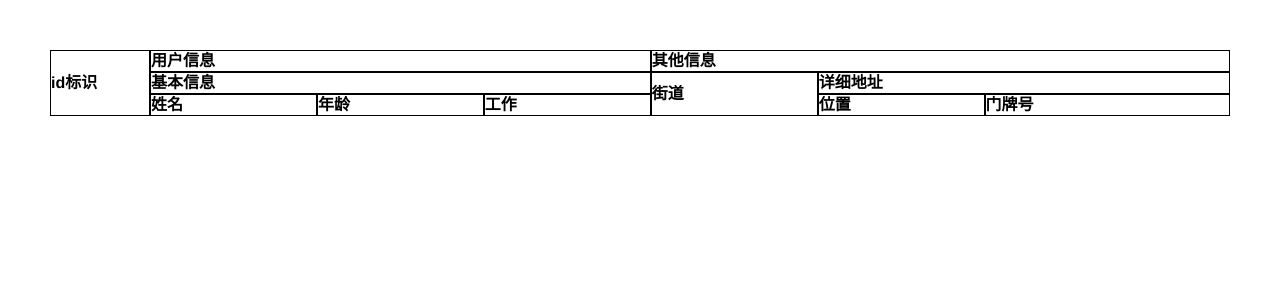
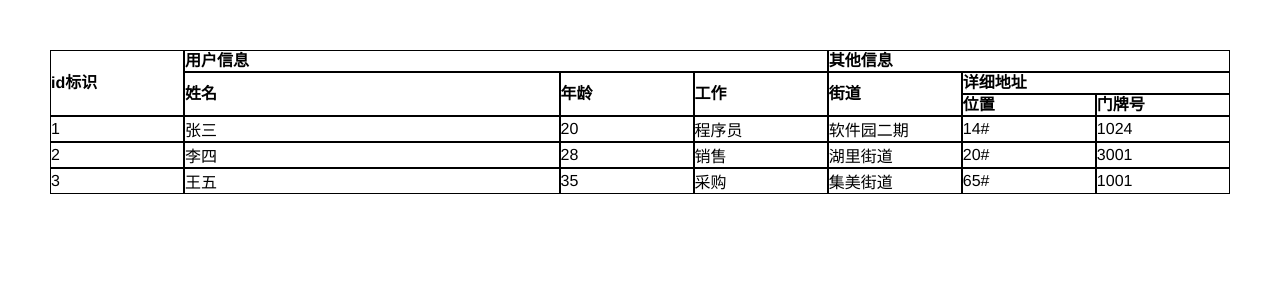
Before and after one commit to kitorv/voce-ui, a Vue app: page / in a window 1280 px wide. Shown: the top 300 px of the page. Built offline with nearby package versions, Linux system fonts and the light colour scheme.

Commit message:
固定宽度

```diff
--- /dev/null
+++ b/packages/components/datagrid-body.vue
@@ -0,0 +1,45 @@
+<template>
+  <table class="vk-datagrid--header-table" cellspacing="0" cellpadding="0" border="0">
+    <v-datagrid-colgroup :columns="leafColumns"></v-datagrid-colgroup>
+    <tr v-for="(row, index) in dataSource" :key="index">
+      <td v-for="(column, index) in leafColumns" :key="index">{{row[column.key]}}</td>
+    </tr>
+  </table>
+</template>
+
+<script>
+import VDatagridColgroup from "./datagrid-colgroup";
+
+export default {
+  components: { VDatagridColgroup },
+  data() {
+    return {};
+  },
+  props: {
+    leafColumns: Array,
+    dataSource: Array
+  },
+  mounted() {
+    console.log(this.dataSource);
+  }
+};
+</script>
+
+<style lang="scss" scoped>
+.vk-datagrid--header-table {
+  border-collapse: separate;
+  width: 100%;
+  table-layout: fixed;
+
+  td {
+    min-width: 0;
+    box-sizing: border-box;
+    vertical-align: middle;
+    position: relative;
+    text-align: left;
+    border: 1px solid #000;
+    word-wrap: break-word;
+    word-break: break-all;
+  }
+}
+</style>
--- a/packages/components/datagrid-header.vue
+++ b/packages/components/datagrid-header.vue
@@ -34,10 +34,10 @@ export default {
 
 <style lang="scss" scoped>
 .vk-datagrid--header-table {
-  // table-layout: fixed;
+  table-layout: fixed;
   border-collapse: separate;
   width: 100%;
-  font-variant: tabular-nums;
+
   th {
     min-width: 0;
     box-sizing: border-box;
--- a/packages/components/datagrid.vue
+++ b/packages/components/datagrid.vue
@@ -2,15 +2,19 @@
   <div class="vk-datagrid">
     <div class="vk-datagrid--header">
       <v-data-grid-header :columns="columnRows" :leaf-columns="leafColumns"></v-data-grid-header>
+    </div>
+    <div class="vk-datagrid--header">
+      <v-data-grid-body :data-source="dataSource" :leaf-columns="leafColumns"></v-data-grid-body>
     </div>
   </div>
 </template>
 
 <script>
 import VDataGridHeader from "./datagrid-header";
+import VDataGridBody from "./datagrid-body";
 
 export default {
-  components: { VDataGridHeader },
+  components: { VDataGridHeader, VDataGridBody },
   data() {
     return {
       columnRows: [],
@@ -21,7 +25,8 @@ export default {
     columns: {
       required: true,
       type: Array
-    }
+    },
+    dataSource: Array
   },
   methods: {
     setRenderOptions() {
@@ -71,7 +76,6 @@ export default {
       // 设置初始话数据
       this.columnRows = rows;
       this.leafColumns = leafColumns;
-      console.log(leafColumns, 0);
     }
   },
   created() {
--- a/src/App.vue
+++ b/src/App.vue
@@ -1,6 +1,6 @@
 <template>
   <div id="app">
-    <v-data-grid :columns="columns"></v-data-grid>
+    <v-data-grid :columns="columns" :data-source="dataSource"></v-data-grid>
   </div>
 </template>
 
@@ -17,28 +17,52 @@ export default {
         {
           title: "用户信息",
           children: [
-            {
-              title: "基本信息",
-              children: [
-                { key: "name", title: "姓名" },
-                { key: "age", title: "年龄" },
-                { key: "work", title: "工作" }
-              ]
-            }
+            { key: "name", title: "姓名", width: 280 },
+            { key: "age", title: "年龄", width: 100 },
+            { key: "work", title: "工作", width: 100 }
           ]
         },
         {
           title: "其他信息",
           children: [
-            { key: "street", title: "街道" },
+            { key: "street", title: "街道", width: 100 },
             {
               title: "详细地址",
               children: [
-                { key: "building", title: "位置" },
-                { key: "doorNo", title: "门牌号" }
+                { key: "building", title: "位置", width: 100 },
+                { key: "doorNo", title: "门牌号", width: 100 }
               ]
             }
           ]
+        }
+      ],
+      dataSource: [
+        {
+          id: 1,
+          name: "张三",
+          age: 20,
+          work: "程序员",
+          street: "软件园二期",
+          building: "14#",
+          doorNo: "1024"
+        },
+        {
+          id: 2,
+          name: "李四",
+          age: 28,
+          work: "销售",
+          street: "湖里街道",
+          building: "20#",
+          doorNo: "3001"
+        },
+        {
+          id: 3,
+          name: "王五",
+          age: 35,
+          work: "采购",
+          street: "集美街道",
+          building: "65#",
+          doorNo: "1001"
         }
       ]
     };
```
